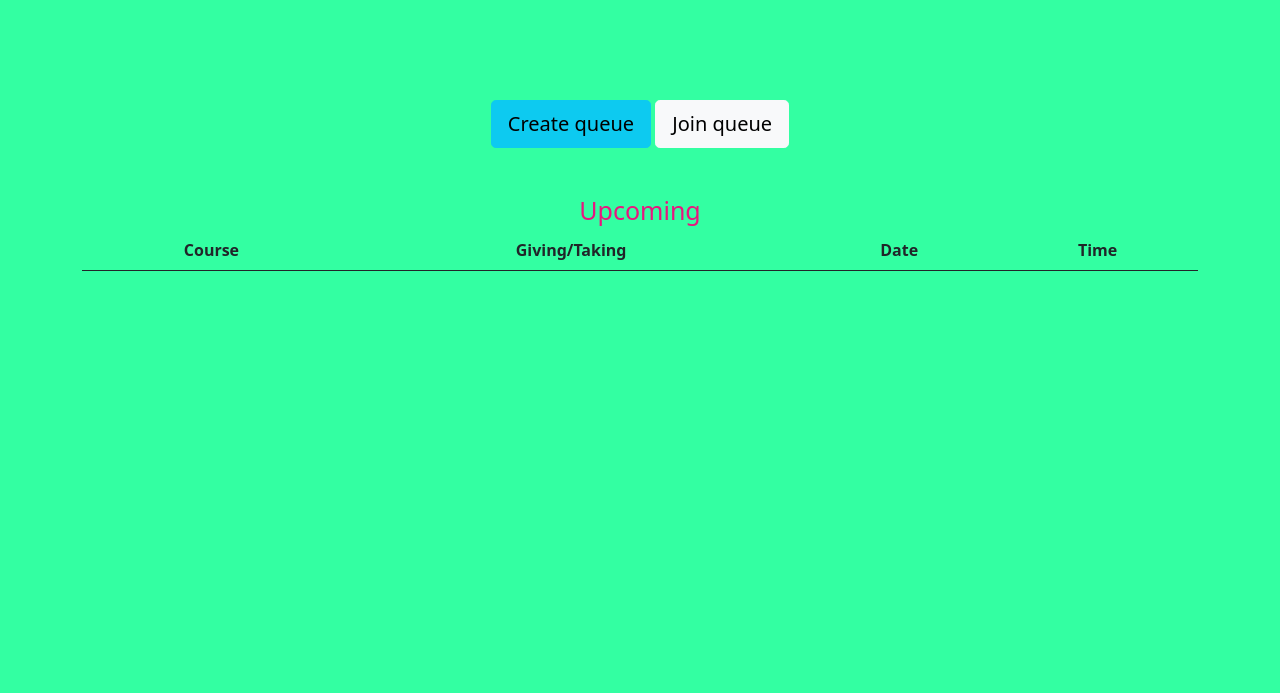
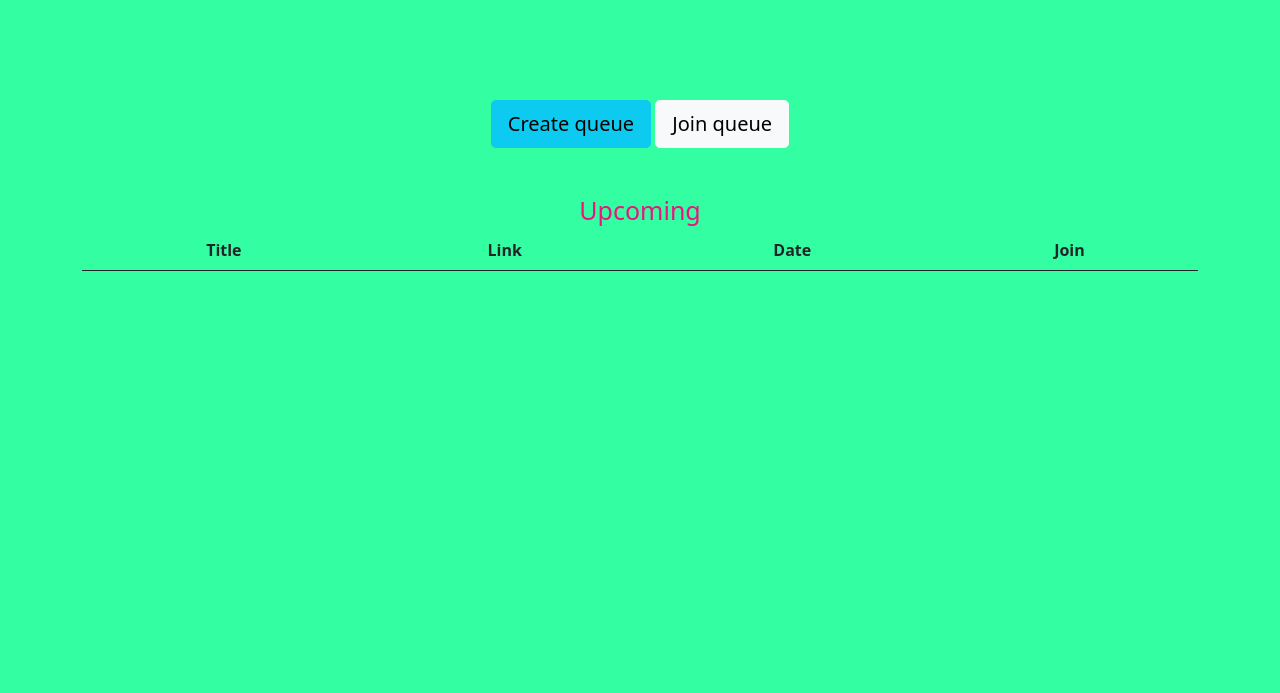
Before and after one commit to Solai-Adithya/Receptionist, a Flask app: page /upcoming in a window 1280 px wide. Shown: the part 56-749 px from the top of the page. Run offline with Flask 2, Linux system fonts and the light colour scheme; the visitor is signed in with stand-in values (Sample User, id 1); lists and menus that the app fills with data are empty; some libraries are stand-ins or nearby versions.

Commit message:
refactored to remove useless/redundant code

```diff
--- a/templates/base.html
+++ b/templates/base.html
@@ -47,7 +47,7 @@
         {% block footer %} {% include 'footer.html' %} {% endblock %}
         {% block body_bottom %}{% endblock %}
         <!-- JavaScript Bundle with Popper -->
-        <script src="https://cdn.jsdelivr.net/npm/bootstrap@5.0.2/dist/js/bootstrap.bundle.min.js"
+        <script defer src="https://cdn.jsdelivr.net/npm/bootstrap@5.0.2/dist/js/bootstrap.bundle.min.js"
             integrity="sha384-MrcW6ZMFYlzcLA8Nl+NtUVF0sA7MsXsP1UyJoMp4YLEuNSfAP+JcXn/tWtIaxVXM"
             crossorigin="anonymous"></script>
     </div>
--- a/templates/homePageNotLoggedIn.html
+++ b/templates/homePageNotLoggedIn.html
@@ -1,9 +1,7 @@
 {% extends 'base.html' %}
 {% block any_head %}
-<!-- <meta name="google-signin-scope" content="profile email"> -->
 <meta name="google-signin-client_id" content="194552875283-rfaf8feg3jr9uu84r5h6d40e4nvmcvoi.apps.googleusercontent.com">
-<!-- <meta name="google-signin-client_id" content="481703733586-3qn73useapfdliqbgifbeq0hjnerbid4.apps.googleusercontent.com"> -->
-<script src="https://apis.google.com/js/platform.js" async defer></script>
+<script src="https://apis.google.com/js/platform.js" defer></script>
 {% endblock %}
 {% block main_content %}
 <div class="row px-2 py-2 h-100 align-content-center">
--- a/templates/index.html
+++ b/templates/index.html
@@ -1,9 +1,4 @@
 {% extends 'base.html' %}
-{% block any_head %}
-<style>
-
-</style>
-{% endblock %}
 {% block main_content %}
 <div class="row row-cols-1 row-cols-sm-2 intro align-content-center justify-content-center h-100">
   <div class="col px-2 py-2">
--- a/templates/upcoming.html
+++ b/templates/upcoming.html
@@ -23,19 +23,19 @@
   <table class="table">
     <thead>
       <tr>
-        <th class="col">Course</th>
-        <th class="col">Giving/Taking</th>
+        <th class="col">Title</th>
+        <th class="col">Link</th>
         <th class="col">Date</th>
-        <th class="col">Time</th>
+        <th class="col">Join</th>
       </tr>
     </thead>
     <tbody>
       {% for element in table %}
       <tr>
-        <td>{{element.course}}</td>
-        <td>{{element.Giving/Taking}}</td>
+        <td>{{element.Title}}</td>
+        <td>{{element.Link}}</td>
         <td>{{element.Date}}</td>
-        <td>{{element.Time}}</td>
+        <td>{{element.Time}}</td> # TODO: add link
       </tr>
       {% endfor %}
     </tbody>
```
